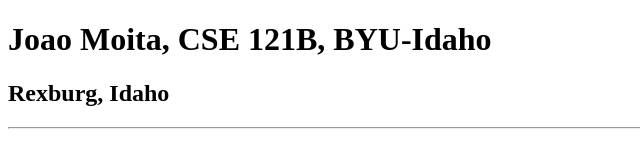
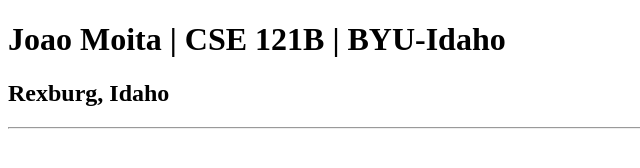
Before and after one commit to jmoita3/cse121b, a plain HTML site: page test.html in a window 1280 px wide. Shown: the whole page, without its empty margins (0-640 px from the left). Drawn offline with Linux system fonts and the light colour scheme.

Commit message:
reverted format

```diff
--- a/test.html
+++ b/test.html
@@ -3,10 +3,10 @@
 <head>
     <meta charset="UTF-8">
     <meta name="viewport" content="width=device-width, initial-scale=1.0">
-    <title>Joao Moita, CSE121B, BYU-Idaho</title>
+    <title>Joao Moita | CSE121B | BYU-Idaho</title>
 </head>
 <body>
-    <h1>Joao Moita, CSE 121B, BYU-Idaho</h1>
+    <h1>Joao Moita | CSE 121B | BYU-Idaho</h1>
     <h2>Rexburg, Idaho</h2>
     <hr>
 </body>
```
